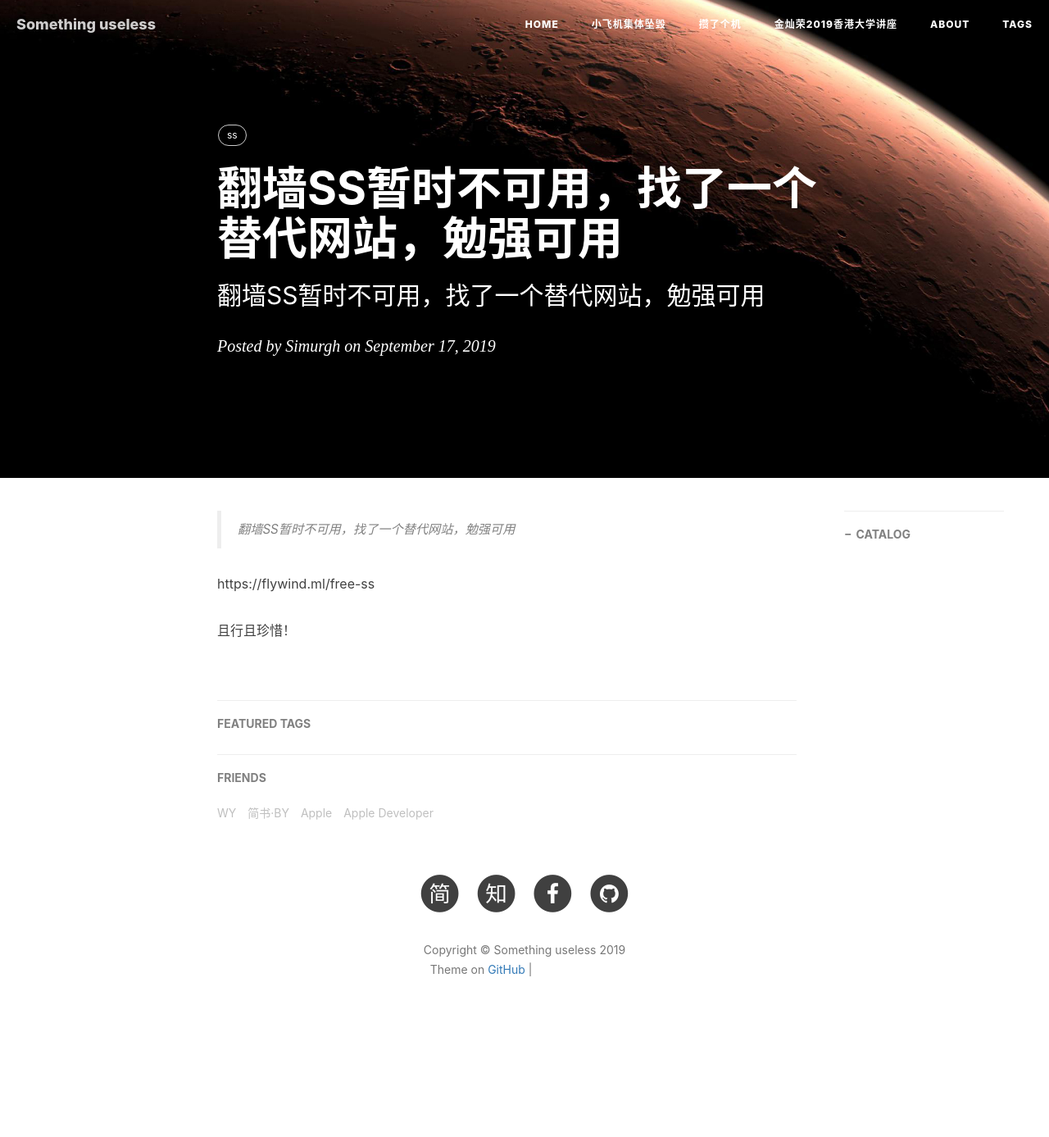
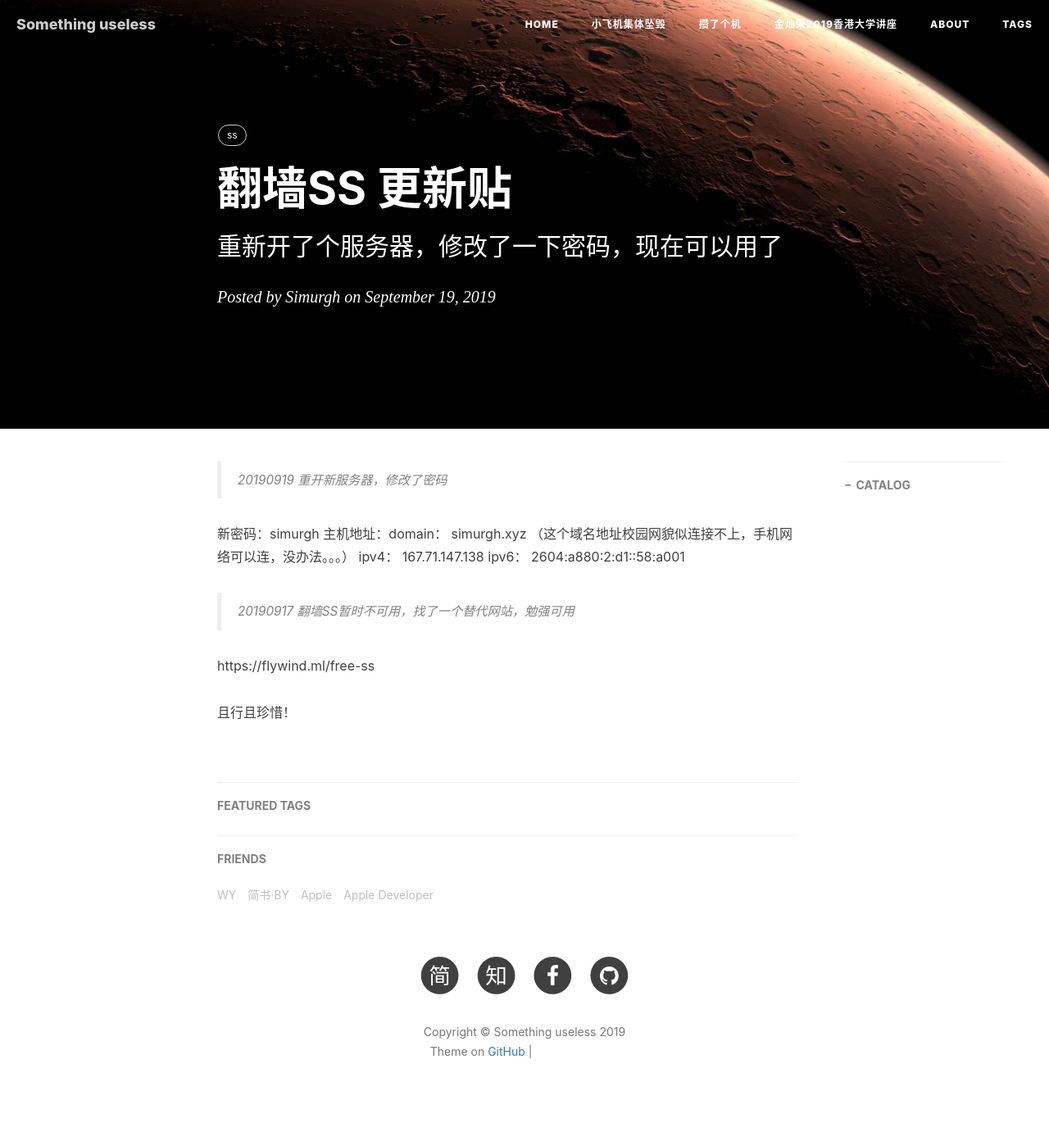
Before and after one commit to SimurghV/myblog, a Jekyll site: the page built from _posts/2019-09-17-翻墙SS暂时不可用，找了一个替代网站，勉强可用.md, in a window 1280 px wide. Shown: the whole page at 82% size. Built offline with Jekyll 4.4.1, drawn with Linux system fonts in a browser that asks for light colours; nearby versions of some CDN libraries; comment, search, counter and statistics services are not loaded; before the commit the page ends 1287 px from its top, so only the background shows below that; grey boxes are pictures that could not be loaded.

Commit message:
Update 2019-09-17-翻墙SS暂时不可用，找了一个替代网站，勉强可用.md

```diff
--- a/_posts/2019-09-17-翻墙SS暂时不可用，找了一个替代网站，勉强可用.md
+++ b/_posts/2019-09-17-翻墙SS暂时不可用，找了一个替代网站，勉强可用.md
@@ -1,8 +1,8 @@
 ---
 layout:     post
-title:      翻墙SS暂时不可用，找了一个替代网站，勉强可用
-subtitle:   翻墙SS暂时不可用，找了一个替代网站，勉强可用
-date:       2019-09-17
+title:      翻墙SS  更新贴
+subtitle:   重新开了个服务器，修改了一下密码，现在可以用了
+date:       2019-09-19
 author:     Simurgh
 header-img: img/mars_nasa.jpg
 catalog: true
@@ -10,7 +10,16 @@ tags:
     - ss
 ---
 
->翻墙SS暂时不可用，找了一个替代网站，勉强可用
+>20190919 重开新服务器，修改了密码
+
+新密码：simurgh
+主机地址：domain：  simurgh.xyz    （这个域名地址校园网貌似连接不上，手机网络可以连，没办法。。。）
+           ipv4：  167.71.147.138
+           ipv6：  2604:a880:2:d1::58:a001
+
+
+
+>20190917 翻墙SS暂时不可用，找了一个替代网站，勉强可用
 
 https://flywind.ml/free-ss
 
```
